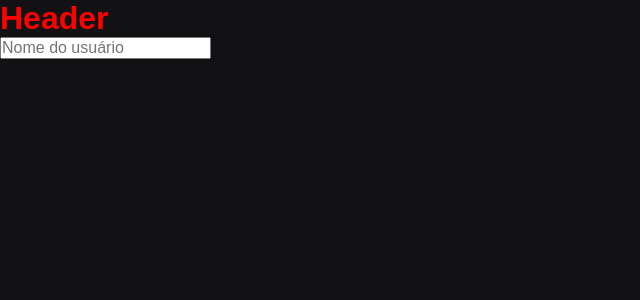
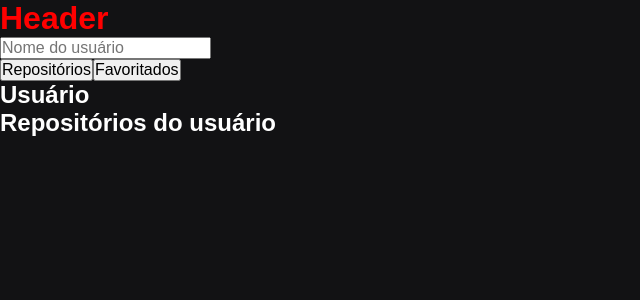
Before and after one commit to carlosdoria/user-list-github-authenticate, a Next.js app: page / in a window 1280 px wide. Shown: the top 300 px of the page, without its empty margins (0-640 px from the left). Built offline with nearby package versions, Linux system fonts and the light colour scheme.

Commit message:
feat: create the base structure of the home page

```diff
--- a/src/pages/index.tsx
+++ b/src/pages/index.tsx
@@ -1,41 +1,80 @@
 import { useState } from 'react'
-import { api } from 'services/api'
-
-interface IRepository {
-  id: number
-  name: string
-  language: string
-  html_url: string
-  archived: boolean
-}
+import Link from 'next/link'
+import Image from 'next/image'
+import { CardRepository } from 'components'
+import { useUser } from 'hooks/useUser'
 
 export default function App () {
-  const [ timeRequest, setTimeRequest ] = useState<any>()
-  const [ repositories, setRepositories ] = useState<IRepository[]>()
+  const { user, repositories, getUserRepositories, getRepositories } = useUser()
 
-  async function getUserRepositories (username: string, typeRequest: string) {
-    if (timeRequest) clearTimeout(timeRequest)
-
-    setTimeRequest(setTimeout(async () => {
-      try {
-        const { data } = await api.get(`/${username}/${typeRequest}`)
-        // const dataFormated = data.map((repository: IRepository) => ({
-        //   id: repository.id,
-        //   name: repository.name,
-        //   language: repository.language,
-        //   html_url: repository.html_url,
-        //   archived: repository.archived,
-        // }))
-        console.log(data)
-      } catch (error) {
-        console.error(error)
-      }
-    }, 2000))
-  }
+  const [ typeRequest, setTypeRequest ] = useState('repos')
 
   return (
-    <>
-      <input type='text' placeholder='Nome do usuário' onChange={(event => getUserRepositories(event.target.value, 'repos'))} />
-    </>
+    <main>
+      <section>
+        <input
+          type='text'
+          placeholder='Nome do usuário'
+          onChange={(event => getUserRepositories(event.target.value, typeRequest))}
+        />
+        <div>
+          <button onClick={ () => {
+            getRepositories(user.login, 'repos')
+            setTypeRequest('repos')
+          }}>
+            Repositórios
+          </button>
+          <button onClick={ () => {
+            getRepositories(user.login, 'starred')
+            setTypeRequest('starred')
+          }}>
+            Favoritados
+          </button>
+        </div>
+      </section>
+
+      <section>
+        <h1>Usuário</h1>
+        {user.login &&
+          <div>
+            <Image
+              src={user.avatar_url}
+              width={100}
+              height={100}
+              alt='Foto do perfil'
+            />
+            <h3>{user.name}</h3>
+            <p>{user.bio}</p>
+            <Link href={`/user/${user.login}`}>Mais detalhes</Link>
+          </div>
+        }
+      </section>
+
+      <section>
+        <h1>
+          {typeRequest === 'repos' ?
+            'Repositórios do usuário'
+            :
+            'Repositórios favoritados'
+          }
+        </h1>
+
+        {repositories.length > 0 &&
+          <ul>
+            {repositories.map(repository => (
+              <CardRepository
+                key={repository.id}
+                name={repository.name}
+                language={repository.language}
+                html_url={repository.html_url}
+                stargazers_count={repository.stargazers_count}
+                forks_count={repository.forks_count}
+                archived={repository.archived}
+              />
+            ))}
+          </ul>
+        }
+      </section>
+    </main>
   )
 }
```
